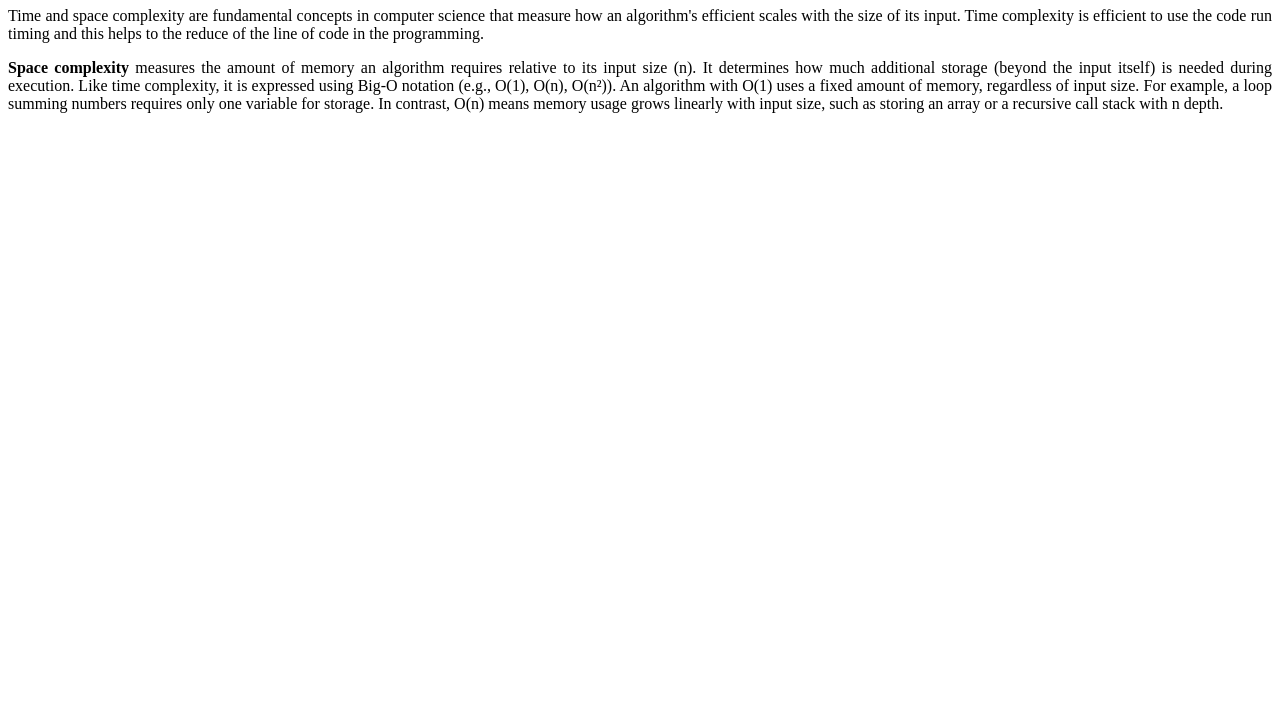
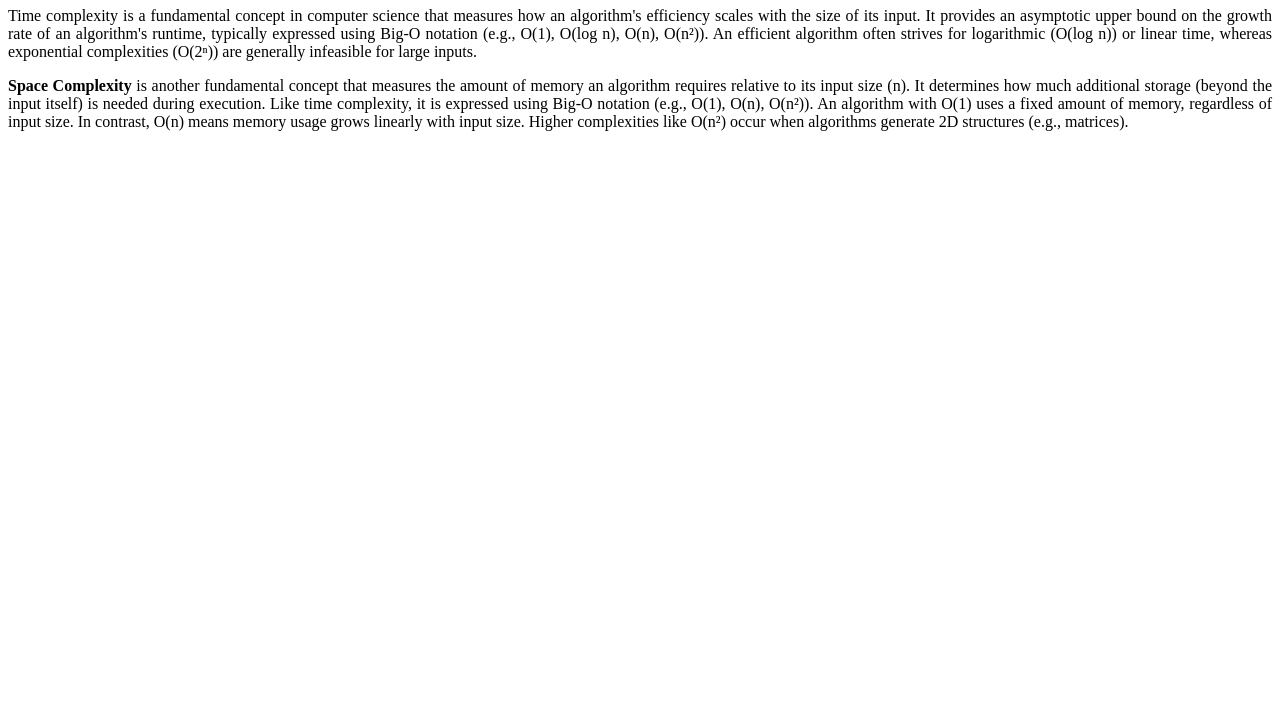
Before and after one commit to acciojob/time-and-space-complexity-thilak-1999, a website: page main.html in a window 1280 px wide. Shown: the part 73-800 px from the top of the page. Drawn offline with Linux system fonts and the light colour scheme.

Commit message:
created a submission

```diff
--- a/main.html
+++ b/main.html
@@ -1,15 +1,11 @@
 <!DOCTYPE html>
-
 <html>
-
 <head>
 	<link rel="stylesheet" href="styles.css">
 </head>
 <body>
-	 <h1>Time, Space, Complexity</h1>
-	<p>Time and space complexity are fundamental concepts in computer science that measure how an algorithm's efficient scales with the size of its input. Time complexity is efficient to use the code run timing and this helps to the reduce of the line of code in the programming.</p>
-	<p><b>Space complexity</b> measures the amount of memory an algorithm requires relative to its input size (n). It determines how much additional storage (beyond the input itself) is needed during execution. Like time complexity, it is expressed using Big-O notation (e.g., O(1), O(n), O(n²)).
-    An algorithm with O(1)  uses a fixed amount of memory, regardless of input size. For example, a loop summing numbers requires only one variable for storage. In contrast, O(n)  means memory usage grows linearly with input size, such as storing an array or a recursive call stack with n depth.
-</p>
+	<h1>Time, Space, Complexity</h1>
+	<p>Time complexity is a fundamental concept in computer science that measures how an algorithm's efficiency scales with the size of its input. It provides an asymptotic upper bound on the growth rate of an algorithm's runtime, typically expressed using Big-O notation (e.g., O(1), O(log n), O(n), O(n²)). An efficient algorithm often strives for logarithmic (O(log n)) or linear time, whereas exponential complexities (O(2ⁿ)) are generally infeasible for large inputs.</p>
+    <p><b>Space Complexity</b> is another fundamental concept that measures the amount of memory an algorithm requires relative to its input size (n). It determines how much additional storage (beyond the input itself) is needed during execution. Like time complexity, it is expressed using Big-O notation (e.g., O(1), O(n), O(n²)). An algorithm with O(1) uses a fixed amount of memory, regardless of input size. In contrast, O(n) means memory usage grows linearly with input size. Higher complexities like O(n²) occur when algorithms generate 2D structures (e.g., matrices).</p>
 </body>
 </html>
```
